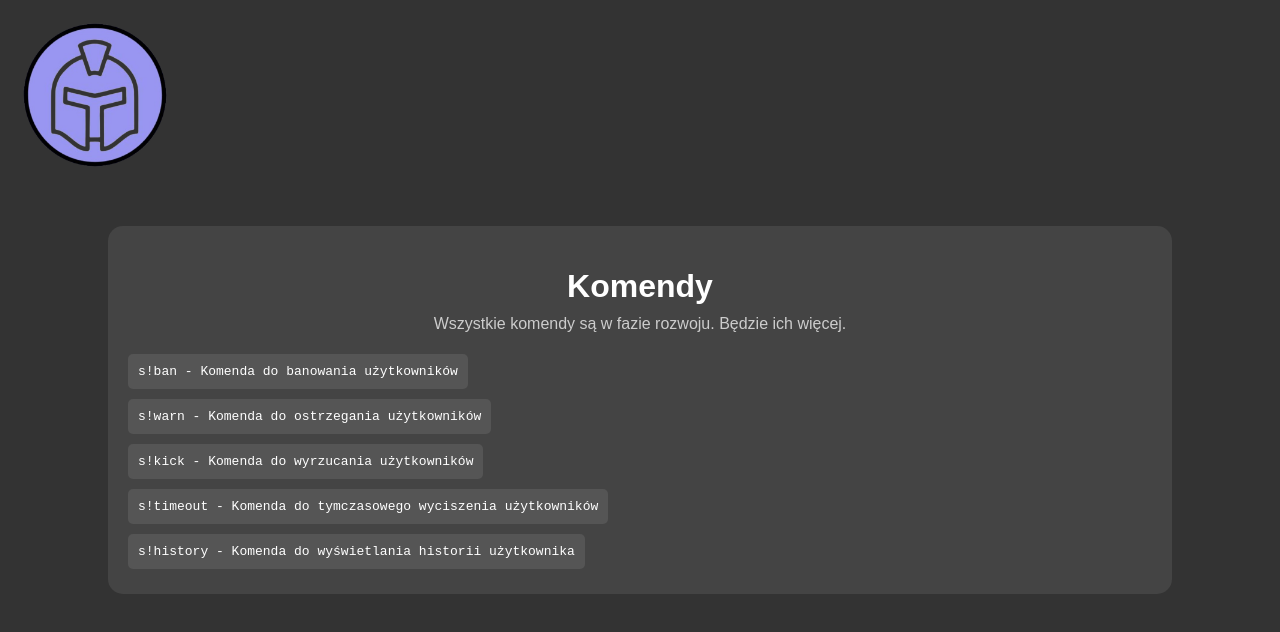
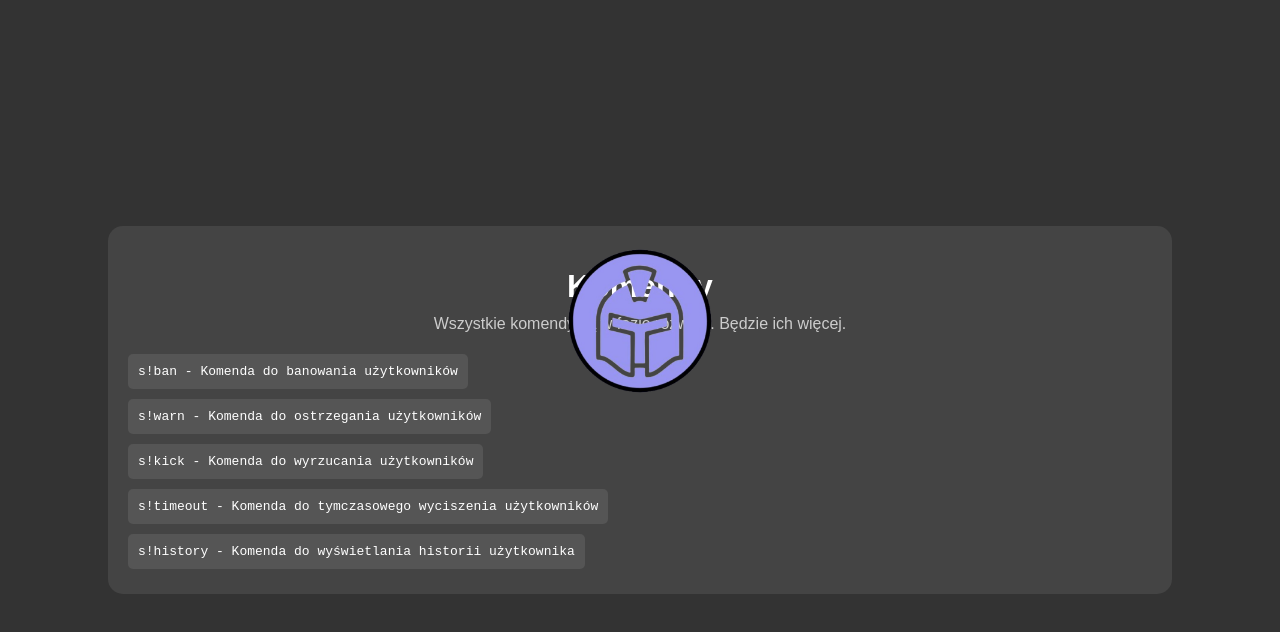
Before and after one commit to Blith621333828/sentinelweb, a plain HTML site: page commands.html in a window 1280 px wide. Drawn offline with Linux system fonts and the light colour scheme.

Commit message:
Update commands.html

```diff
--- a/commands.html
+++ b/commands.html
@@ -34,13 +34,15 @@
             padding: 20px;
             text-align: left; /* Tekst wyjustowany do lewej */
             margin-top: 20px;
+            position: relative; /* Ustawienie pozycji */
         }
         .logo {
             width: 150px; /* Ustaw szerokość logo */
             margin-bottom: 20px;
-            position: absolute;
+            position: absolute; /* Ustawienie pozycji absolutnej */
             top: 20px; /* Odległość od góry */
-            left: 20px; /* Odległość od lewej */
+            left: 50%; /* Ustawienie na środku */
+            transform: translateX(-50%); /* Centrowanie poziome */
         }
         h1 {
             margin-bottom: 10px;
```
